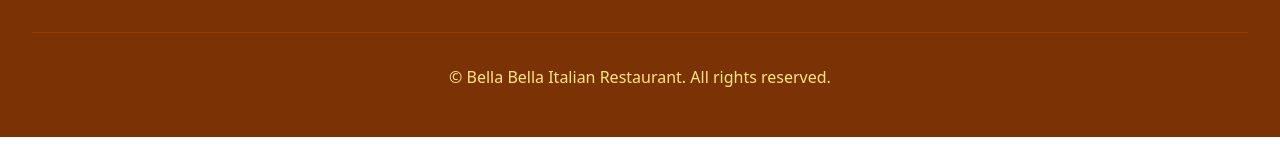
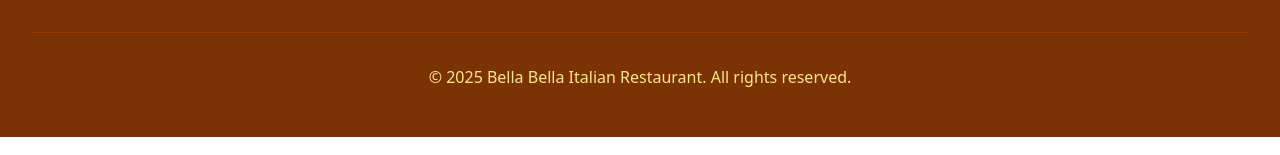
Before and after one commit to sadiya959/bella-bella, a React (Vite) app: page /booking in a window 1280 px wide. Shown: the part 268-423 px from the top of the page. Built offline with nearby package versions, Linux system fonts and the light colour scheme.

Commit message:
add the year at the footer bottom

```diff
--- a/src/components/Footer.jsx
+++ b/src/components/Footer.jsx
@@ -58,7 +58,9 @@
           </div>
         </div>
         <div className="mt-8 border-t border-amber-800 pt-8 text-center text-amber-200">
-          <p>&copy; Bella Bella Italian Restaurant. All rights reserved.</p>
+          <p>
+            &copy; 2025 Bella Bella Italian Restaurant. All rights reserved.
+          </p>
         </div>
       </div>
     </footer>
```
